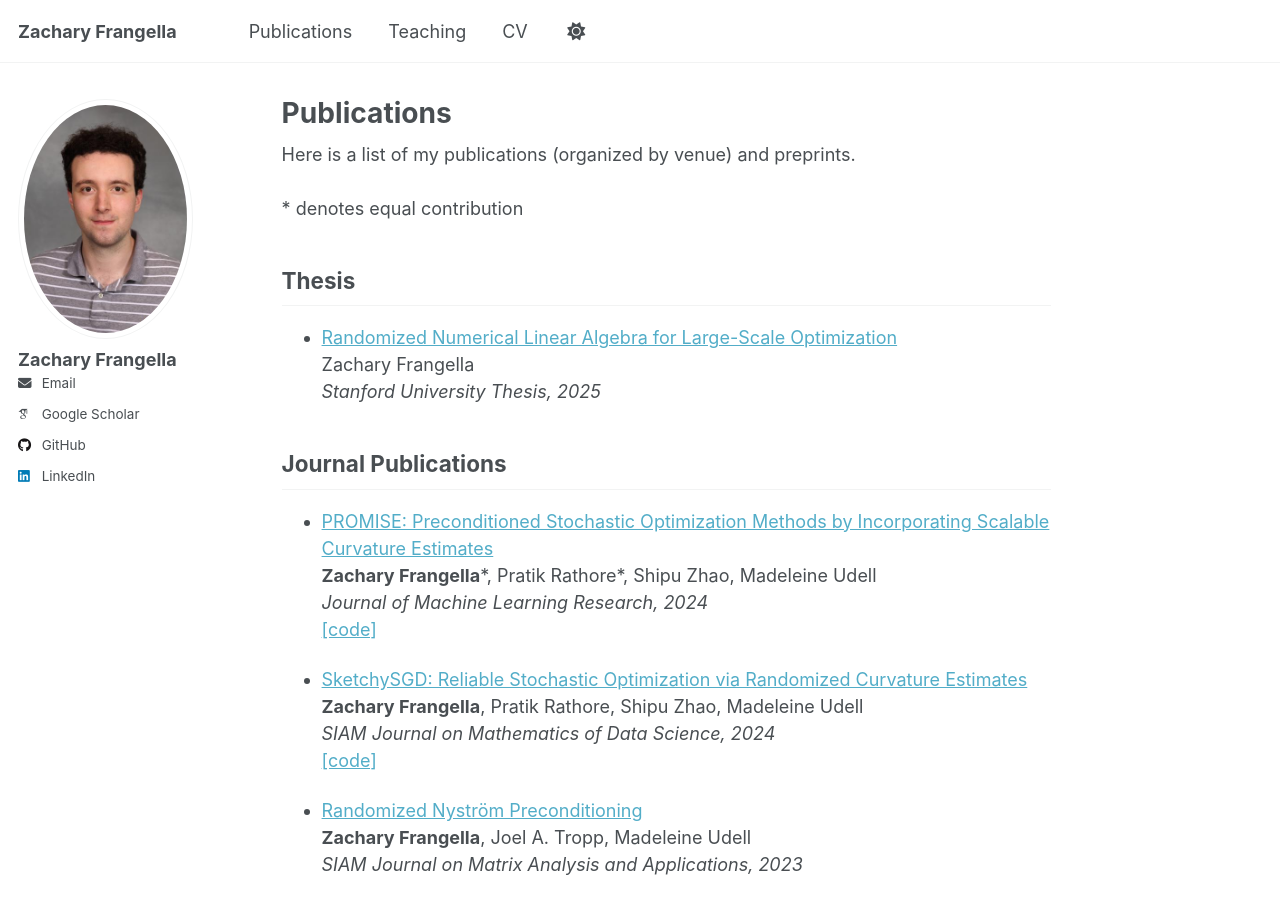
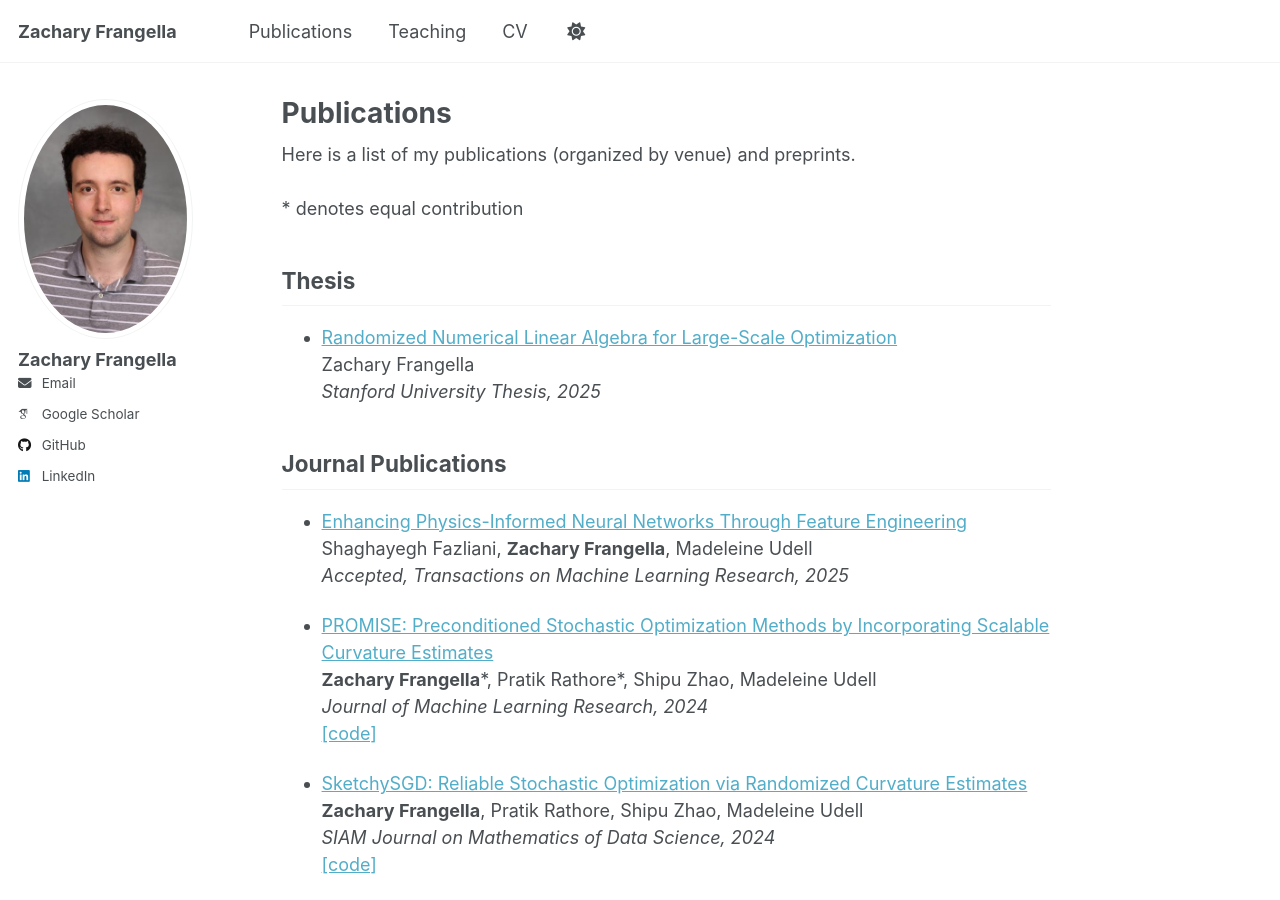
Before and after one commit to zfrangella/zfrangella.github.io, a Jekyll site: the page built from _pages/publications.md, in a window 1280 px wide and 900 px high. Built offline with Jekyll 4.4.1, drawn with Linux system fonts in a browser that asks for light colours; some web fonts are replaced; a script that is not in the unit is left out; some of the changed text lies outside the part shown.

Commit message:
Update publications.md

```diff
--- a/_pages/publications.md
+++ b/_pages/publications.md
@@ -13,6 +13,10 @@ Here is a list of my publications (organized by venue) and preprints. <br>
  _Stanford University Thesis, 2025_
 
 ## Journal Publications
+- [Enhancing Physics-Informed Neural Networks Through Feature Engineering](https://arxiv.org/pdf/2502.07209)<br>
+  Shaghayegh Fazliani, **Zachary Frangella**, Madeleine Udell<br>
+  _Accepted, Transactions on Machine Learning Research, 2025_
+
 - [PROMISE: Preconditioned Stochastic Optimization Methods by Incorporating Scalable Curvature Estimates](https://jmlr.org/papers/v25/23-1187.html)<br>
 **Zachary Frangella**\*, Pratik Rathore\*, Shipu Zhao, Madeleine Udell<br>
 _Journal of Machine Learning Research, 2024_ <br>
```
Also changed, not shown: other parts of _pages/publications.md (+0 -4 lines).
